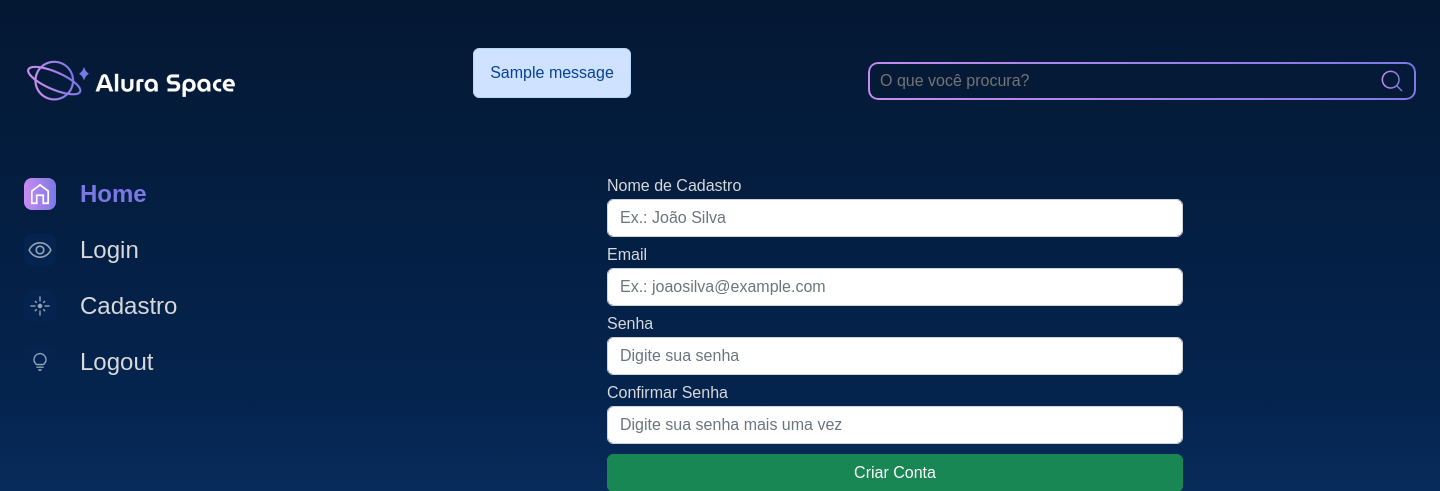
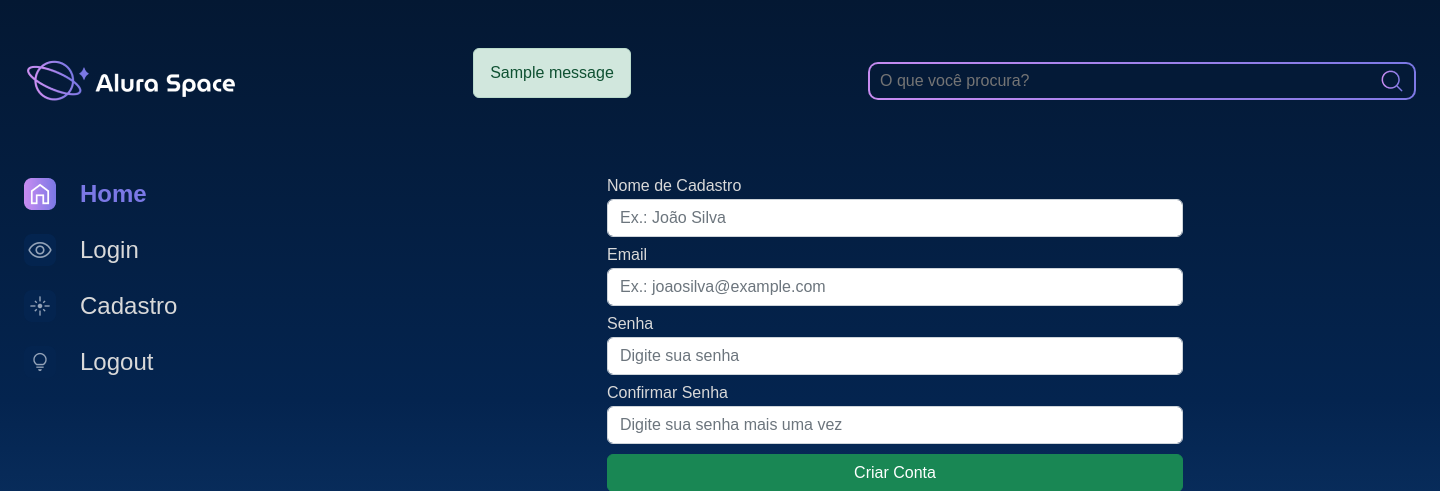
Before and after one commit to Cronos477/Alura-Space, a Django app: page /cadastro in a window 1440 px wide. Shown: the top 491 px of the page. Run offline with Django 5.2, Linux system fonts and the light colour scheme; tables that the repository leaves empty hold one stand-in row (values such as "Sample post"); one stand-in notice (Sample message) is shown; parts of the project's set-up code (start-up, migrations or seed data) failed here and were passed over.

Commit message:
Refatoração

```diff
--- a/setup/static/styles/style.css
+++ b/setup/static/styles/style.css
@@ -417,27 +417,3 @@ table {
 .row {
     max-width: 600px;
 }
-
-.balert {
-    --bs-alert-bg: transparent;
-    --bs-alert-padding-x: 1rem;
-    --bs-alert-padding-y: 1rem;
-    --bs-alert-margin-bottom: 1rem;
-    --bs-alert-color: inherit;
-    --bs-alert-border-color: transparent;
-    --bs-alert-border: 1px solid var(--bs-alert-border-color);
-    --bs-alert-border-radius: 0.375rem;
-    position: relative;
-    padding: var(--bs-alert-padding-y) var(--bs-alert-padding-x);
-    margin-bottom: var(--bs-alert-margin-bottom);
-    color: var(--bs-alert-color);
-    background-color: var(--bs-alert-bg);
-    border: var(--bs-alert-border);
-    border-radius: var(--bs-alert-border-radius);
-}
-
-.balert-primary {
-    --bs-alert-color: #084298;
-    --bs-alert-bg: #cfe2ff;
-    --bs-alert-border-color: #b6d4fe;
-}
--- a/templates/galeria/base.html
+++ b/templates/galeria/base.html
@@ -10,13 +10,13 @@
     <link rel="preconnect" href="https://fonts.googleapis.com">
     <link rel="preconnect" href="https://fonts.gstatic.com" crossorigin>
     <link href="https://fonts.googleapis.com/css2?family=Poppins:wght@400;500;600&display=swap" rel="stylesheet">
-    <!-- <link href="https://cdn.jsdelivr.net/npm/bootstrap@5.2.2/dist/css/bootstrap.min.css" rel="stylesheet" integrity="sha384-Zenh87qX5JnK2Jl0vWa8Ck2rdkQ2Bzep5IDxbcnCeuOxjzrPF/et3URy9Bv1WTRi" crossorigin="anonymous"> -->
+    <link href="https://cdn.jsdelivr.net/npm/bootstrap@5.2.2/dist/css/bootstrap.min.css" rel="stylesheet" integrity="sha384-Zenh87qX5JnK2Jl0vWa8Ck2rdkQ2Bzep5IDxbcnCeuOxjzrPF/et3URy9Bv1WTRi" crossorigin="anonymous">
     <link rel="stylesheet" href="{% static '/styles/style.css' %}">
 </head>
 
 <body class="body-base">
-    {% include 'galeria/partials/_menu.html' %}
+    {% include 'partials/_menu.html' %}
     {% block content %}{% endblock %}
-    {% include 'galeria/partials/_footer.html' %}
+    {% include 'partials/_footer.html' %}
 </body>
 </html>
--- /dev/null
+++ b/templates/partials/_alerts.html
@@ -0,0 +1,9 @@
+{% if messages %}
+    {% for message in messages %}
+        <div class="alert alert-{{ message.tags }}">
+            <p id="messages">
+                {{message}}
+            </p>
+        </div>
+    {% endfor %}
+{% endif %}
--- a/templates/galeria/partials/_menu.html
+++ b/templates/partials/_menu.html
@@ -2,13 +2,7 @@
 <div class="pagina-inicial">
     <header class="cabecalho">
         <img src="{% static '/assets/logo/Logo(2).png' %}" alt="Logo da Alura Space" />
-        {% for message in messages %}
-            <div class="balert balert-primary">
-                <p id="messages">
-                    {{message}}
-                </p>
-            </div>
-        {% endfor %}
+        {% include 'partials/_alerts.html' %}
         <div class="cabecalho__busca">
             <div class="busca__fundo">
                 <form class="busca__form" action="{% url 'buscar' %}">
```
Also changed, not shown: setup/settings.py (+8 -0 lines), templates/partials/_footer.html (renamed from templates/galeria/partials/_footer.html).
